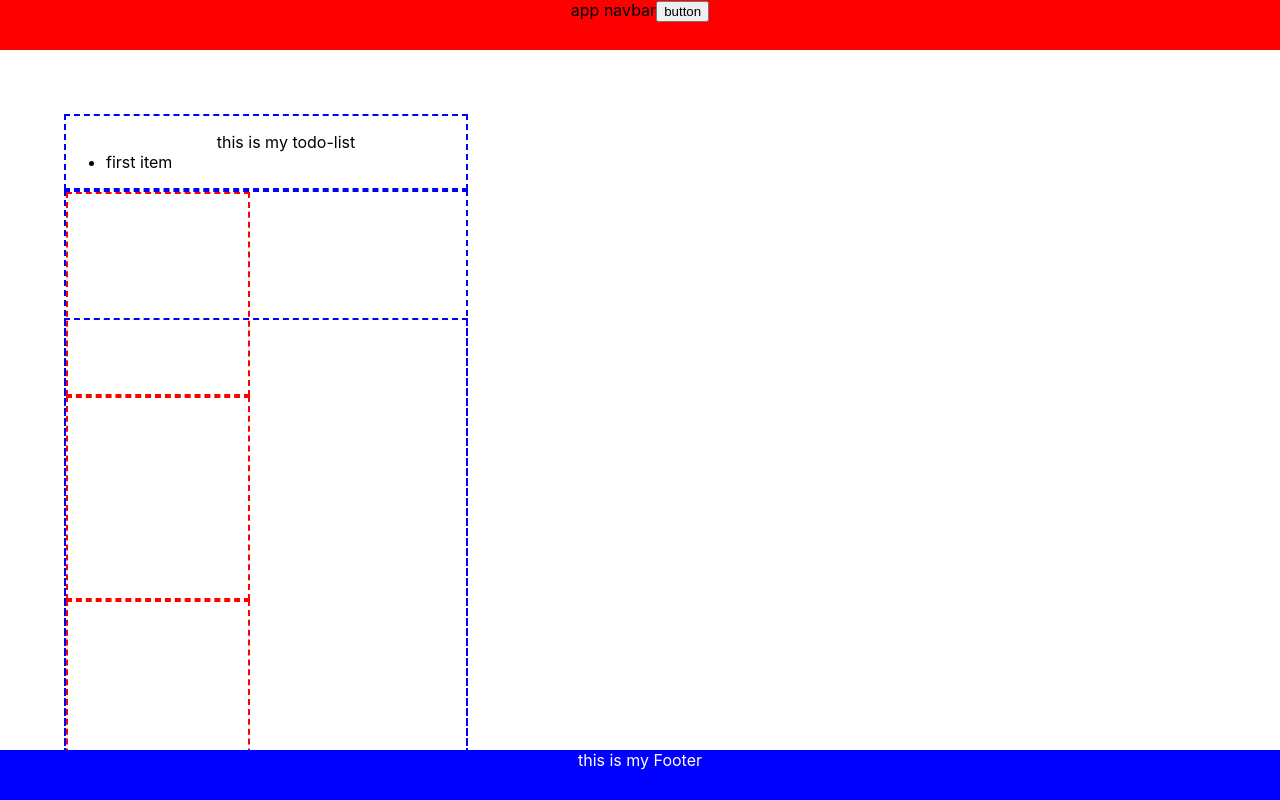
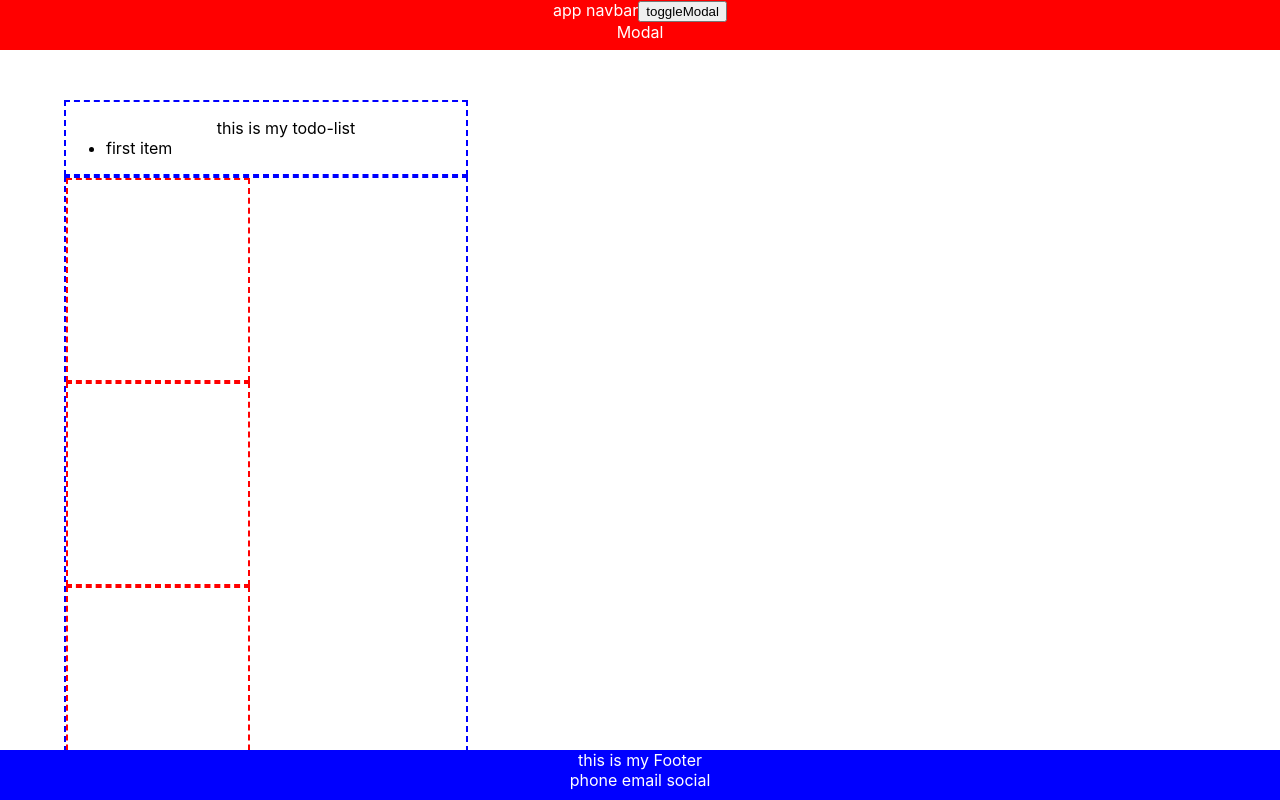
Before and after one commit to stevedoty/my-playground, a React (Create React App) app: page / in a window 1280 px wide. Shown: the top 800 px of the page. Built offline with nearby package versions, Linux system fonts and the light colour scheme.

Commit message:
navbar modal toggle

```diff
--- a/src/App.css
+++ b/src/App.css
@@ -6,6 +6,10 @@
 .App-Header {
   background-color: red;
   height: 50px;
+  color: white;
+  width: 100%;
+  position: fixed;
+  top: 0%;
 }
 .App-Header_Navbar {
 }
@@ -16,7 +20,9 @@
 .App-Body {
   width: 100%;
   height: 100%;
-  padding: 5%;
+  padding-top: 100px;
+  padding-left: 5%;
+  padding-right: 5%;
 }
 .App-Body_Todos {
   width: 400px;
--- a/src/App.js
+++ b/src/App.js
@@ -1,5 +1,18 @@
 import React from 'react';
 import './App.css';
+
+
+let handleClick = (event) => {
+  event.preventDefault();
+  let modalStyle = document.querySelector('#App-Header_Navbar-Button_Modal').style
+  if (modalStyle.display === "none"){
+    modalStyle.display = "block"
+  }else{modalStyle.display = "none"}
+}
+
+let modalStyle = {
+  display:"block"
+}
 
 function App() {
   return (
@@ -9,13 +22,16 @@ function App() {
       <div className="App-Header">
         <div className="App-Header_Navbar">
           app navbar
-          <button className="App-Header_Navbar-Button">button</button>
+          <button className="App-Header_Navbar-Button" onClick={handleClick}>toggleModal</button>
+          <span id="App-Header_Navbar-Button_Modal" style={modalStyle}>Modal</span>
         </div>
       </div>
 
 
       <div className="App-Body">
+
         <div className="App-Body_Todos">
+
           <ul>
             this is my todo-list
             <li  className="App-Body_Todos-Item">first item</li>
@@ -29,27 +45,18 @@ function App() {
           <div className="App-Body_Gallery-Item">
           </div>
         </div>
+
       </div>
-      <div className="App-Body">
-        <div className="App-Body_Todos">
-          <ul>
-            this is my todo-list
-            <li  className="App-Body_Todos-Item">first item</li>
-          </ul>
-        </div>
-        <div className="App-Body_Gallery">
-          <div className="App-Body_Gallery-Item">
-          </div>
-          <div className="App-Body_Gallery-Item">
-          </div>
-          <div className="App-Body_Gallery-Item">
-          </div>
-        </div>
-      </div>
+
 
 
       <div className="App-Footer">
         this is my Footer
+        <div className="App-Footer_Contacts">
+        phone
+        email
+        social
+        </div>
       </div>
 
 
```
